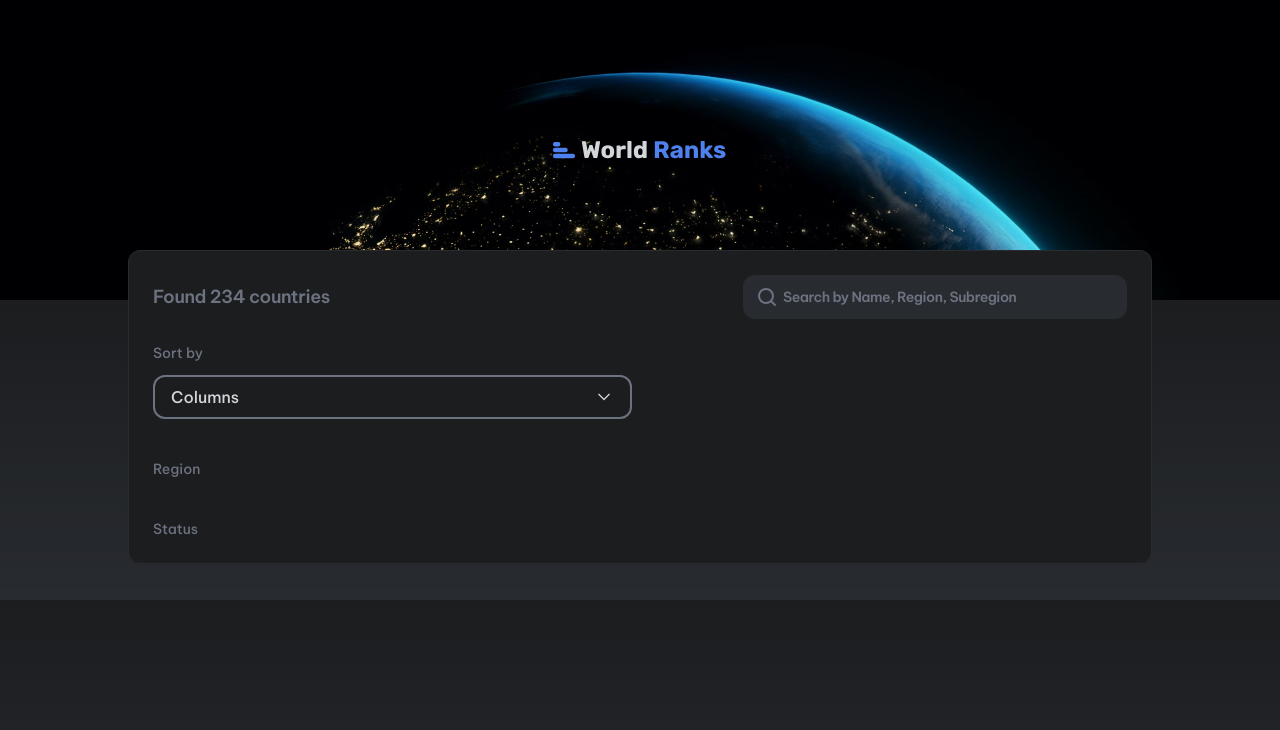
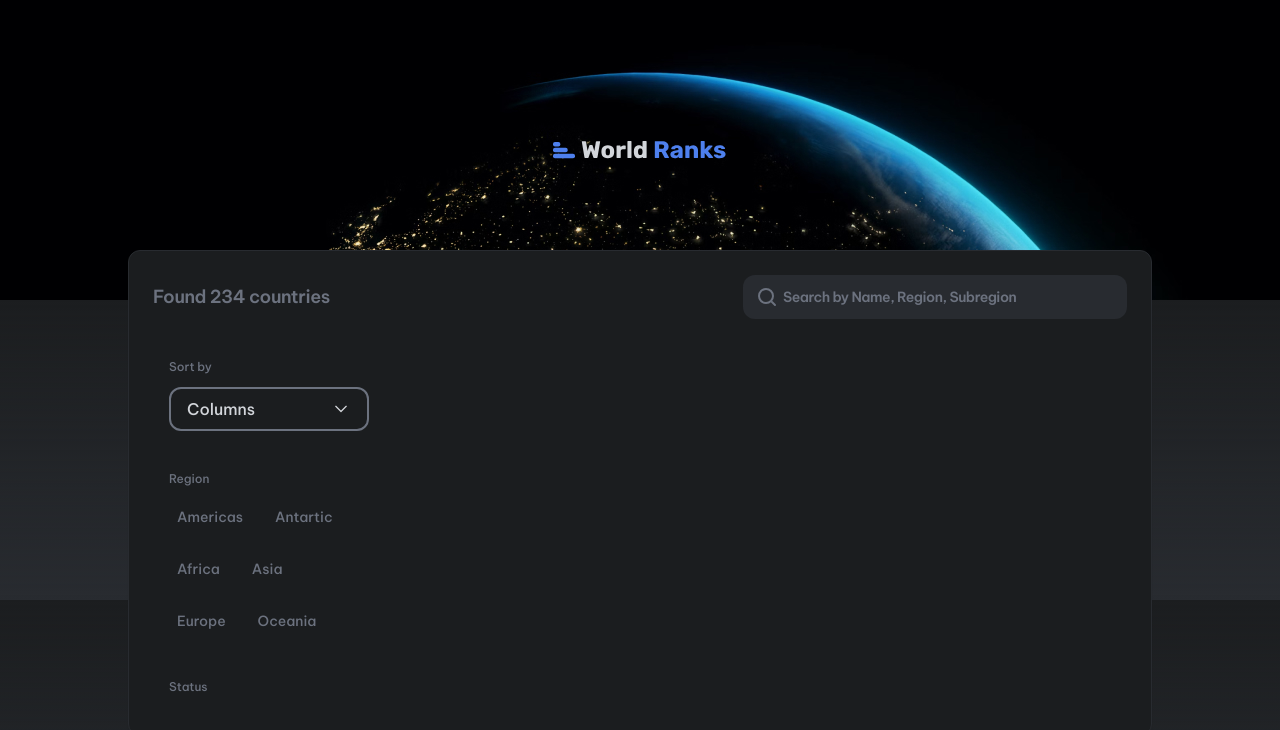
Before and after one commit to edelCustodio/world-ranks, a Next.js app: page / in a window 1280 px wide. Shown: the top 730 px of the page. Built offline with nearby package versions, Linux system fonts and the light colour scheme.

Commit message:
✨ First implementation of chip component

```diff
--- a/src/app/page.tsx
+++ b/src/app/page.tsx
@@ -1,36 +1,60 @@
-'use client';
+"use client";
 
-import {
-  Card,
-  CardContent,
-  CardHeader,
-  CardTitle,
-} from "@components/ui/card";
+import { Card, CardContent, CardHeader, CardTitle } from "@components/ui/card";
 
 import TextBox from "@components/TextBox";
 import { useState } from "react";
 import Dropdown from "@components/dropdown/DropDown";
+import Chips from "@components/chips/Chips";
+import { IChip, IChips } from "@components/chips/chip-model";
 
 export default function Home() {
-
   const [dropDownData, setDropDownData] = useState([
     {
-      "id": "name",
-      "name": "Name",
+      id: "name",
+      name: "Name",
     },
     {
-      "id": "population",
-      "name": "Population",
+      id: "population",
+      name: "Population",
     },
     {
-      "id": "area",
-      "name": "Area",
+      id: "area",
+      name: "Area",
     },
     {
-      "id": "region",
-      "name": "Region",
+      id: "region",
+      name: "Region",
     },
-  ])
+  ]);
+
+  const chips = [
+    {
+      text: "Americas",
+      value: "americas",
+    },
+    {
+      text: "Antartic",
+      value: "antartic",
+    },
+    {
+      text: "Africa",
+      value: "africa",
+    },
+    {
+      text: "Asia",
+      value: "asia",
+    },
+    {
+      text: "Europe",
+      value: "europe",
+    },
+    {
+      text: "Oceania",
+      value: "oceania",
+    },
+  ] as IChip[];
+
   const handleSelect = () => {};
 
   return (
@@ -41,28 +65,26 @@ export default function Home() {
           <TextBox />
         </CardTitle>
       </CardHeader>
-      <CardContent className="grid grid-cols-2 gap-4">
-        <section>
-          <div className="flex flex-col gap-10">
+      <CardContent className="grid grid-cols-12 gap-4">
+        <section className="flex flex-col gap-10 lg:col-span-3 m-2 p-2 sm:col-span-4">
           <div className="flex flex-col gap-3">
-              <label className="text-[#6C727F] text-sm">Sort by</label>
+            <label className="text-[#6C727F] text-xs">Sort by</label>
             <Dropdown
-                id='columns'
-                title='Columns'
+              id="columns"
+              title="Columns"
               data={dropDownData}
-                onSelect={handleSelect}/>
+              onSelect={handleSelect}
+            />
           </div>
           <div className="flex flex-col gap-3">
-              <label className="text-[#6C727F] text-sm">Region</label>
-
+            <label className="text-[#6C727F] text-xs">Region</label>
+            <Chips chips={chips} />
           </div>
           <div className="flex flex-col gap-3">
-              <label className="text-[#6C727F] text-sm">Status</label>
-
-            </div>
+            <label className="text-[#6C727F] text-xs">Status</label>
           </div>
         </section>
-        <section></section>
+        <section className="lg:col-span-9 sm:col-span-8"></section>
       </CardContent>
     </Card>
   );
--- /dev/null
+++ b/src/components/chips/Chip.tsx
@@ -0,0 +1,26 @@
+"use client";
+
+import { useState } from "react";
+import { IChip } from "./chip-model";
+import classNames from "classnames";
+
+const Chip = ({ text, value, chipSelected }: IChip) => {
+  const [active, setActive] = useState(false);
+
+  const chipClass = classNames("cursor-pointer text-[#6C727F] text-sm p-2", {
+    "border-2 border-[#6C727F] p-2 rounded-xl bg-[#1B1D1F]": active,
+  });
+
+  const selected = () => {
+    setActive((act) => !act);
+    chipSelected && chipSelected({ text, value } as IChip);
+  };
+
+  return (
+    <div className={chipClass} onClick={selected}>
+      {text}
+    </div>
+  );
+};
+
+export default Chip;
--- /dev/null
+++ b/src/components/chips/Chips.tsx
@@ -0,0 +1,24 @@
+import Chip from "./Chip";
+import { IChip, IChips } from "./chip-model";
+
+const Chips = ({ chips }: IChips) => {
+  const chipSelected = (chip: IChip) => {
+    console.log(chip.value);
+  };
+
+  return (
+    <section className="flex flex-row gap-4 flex-wrap">
+      {chips.length > 0 &&
+        chips.map((chip: IChip, index: number) => (
+          <Chip
+            key={index}
+            text={chip.text}
+            value={chip.value}
+            chipSelected={chipSelected}
+          />
+        ))}
+    </section>
+  );
+};
+
+export default Chips;
--- /dev/null
+++ b/src/components/chips/chip-model.ts
@@ -0,0 +1,9 @@
+export interface IChip {
+    text: string;
+    value: string | number;
+    chipSelected?: (chip: IChip) => void
+}
+
+export interface IChips {
+    chips: IChip[];
+}
```
Lines whose indentation alone changed are shown as unchanged.
